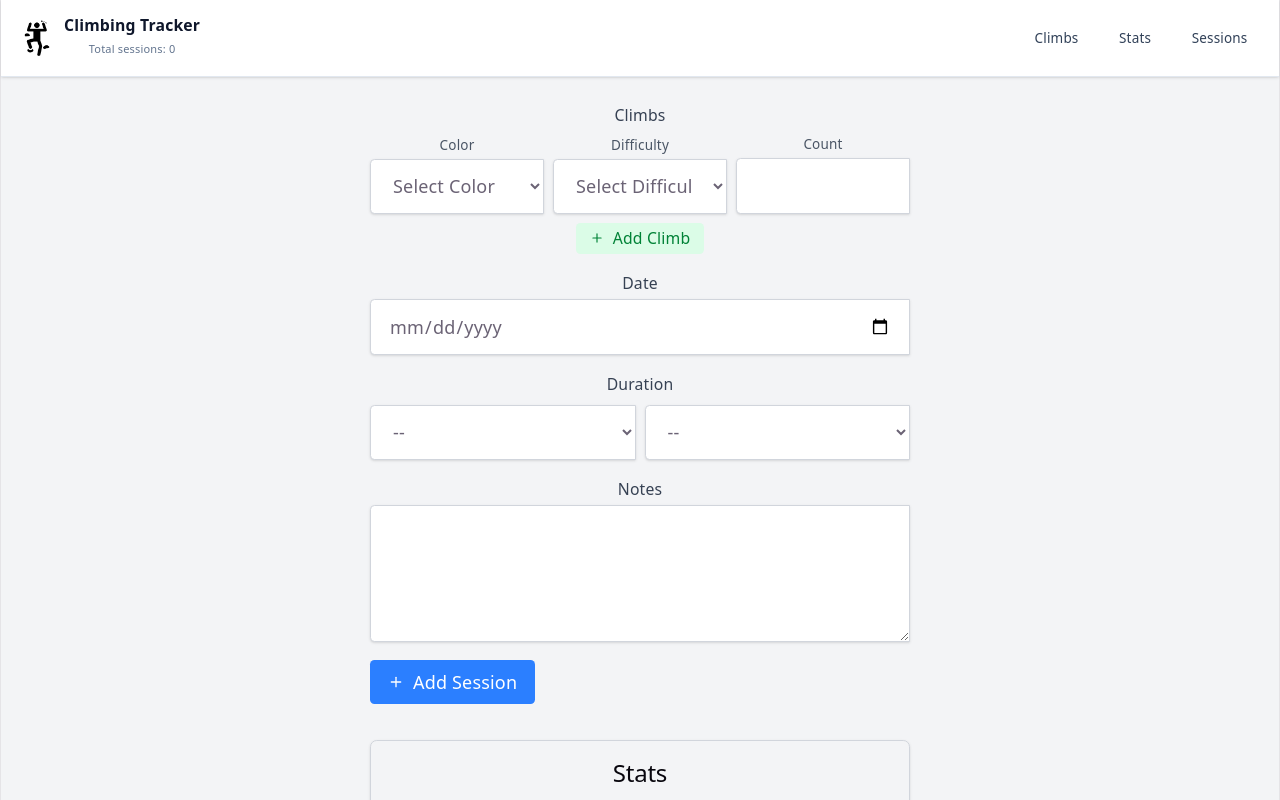
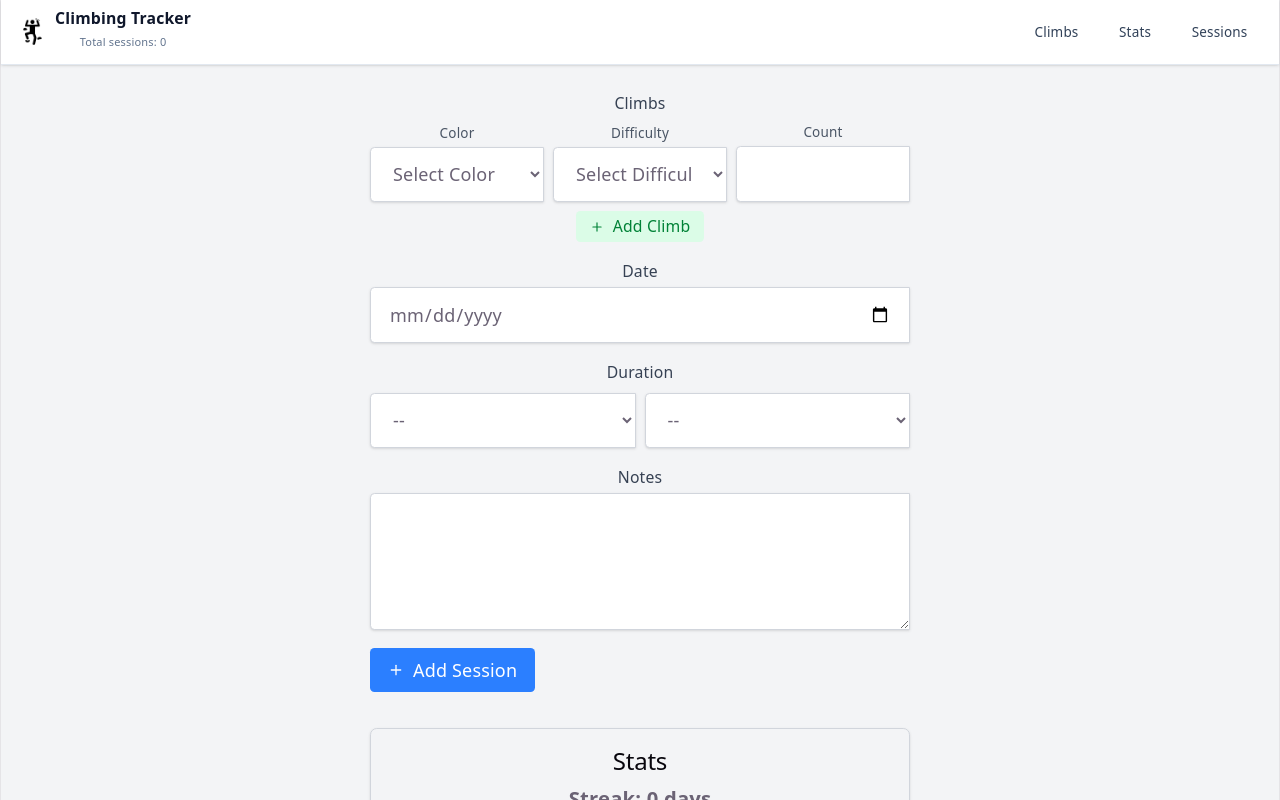
Before and after one commit to mateuszniechwiej/Climbing-Tracker, a React (Vite) app: page / in a window 1280 px wide. Shown: the top 800 px of the page. Built offline with nearby package versions, Linux system fonts and the light colour scheme.

Commit message:
style: fix navbar

```diff
--- a/src/App.jsx
+++ b/src/App.jsx
@@ -41,18 +41,18 @@ function App() {
   return (
     <div className="min-h-screen bg-gray-100 w-full">
       <header className="sticky top-0 z-20 border-b border-slate-200 bg-white/95 backdrop-blur-sm shadow-sm">
-        <div className="flex w-full items-center justify-between gap-3 px-4 py-3">
+        <div className="flex w-full items-center justify-between gap-3 px-4 py-2">
           <div className="flex items-center gap-2">
-            <img src={climbingLogo} alt="Climbing logo" className="h-8 w-8 rounded-full object-cover" />
+            <img src={climbingLogo} alt="Climbing logo" className="h-6 w-6 rounded-full object-cover" />
             <div>
-              <p className="text-sm font-semibold text-slate-900">Climbing Tracker</p>
+              <p role="heading" aria-level="1" className="text-sm font-semibold text-slate-900 m-0 leading-tight">Climbing Tracker</p>
               <p className="text-[11px] text-slate-500">Total sessions: {sessions.length}</p>
             </div>
           </div>
           <nav className="flex items-center gap-3 text-xs">
-            <a href="#climbs" className="rounded-full px-3 py-1 text-slate-700 transition hover:bg-slate-100">Climbs</a>
-            <a href="#stats" className="rounded-full px-3 py-1 text-slate-700 transition hover:bg-slate-100">Stats</a>
-            <a href="#sessions" className="rounded-full px-3 py-1 text-slate-700 transition hover:bg-slate-100">Sessions</a>
+            <a href="#climbs" className="rounded-full px-3 py-0.5 text-slate-700 transition hover:bg-slate-100">Climbs</a>
+            <a href="#stats" className="rounded-full px-3 py-0.5 text-slate-700 transition hover:bg-slate-100">Stats</a>
+            <a href="#sessions" className="rounded-full px-3 py-0.5 text-slate-700 transition hover:bg-slate-100">Sessions</a>
           </nav>
         </div>
       </header>
```
